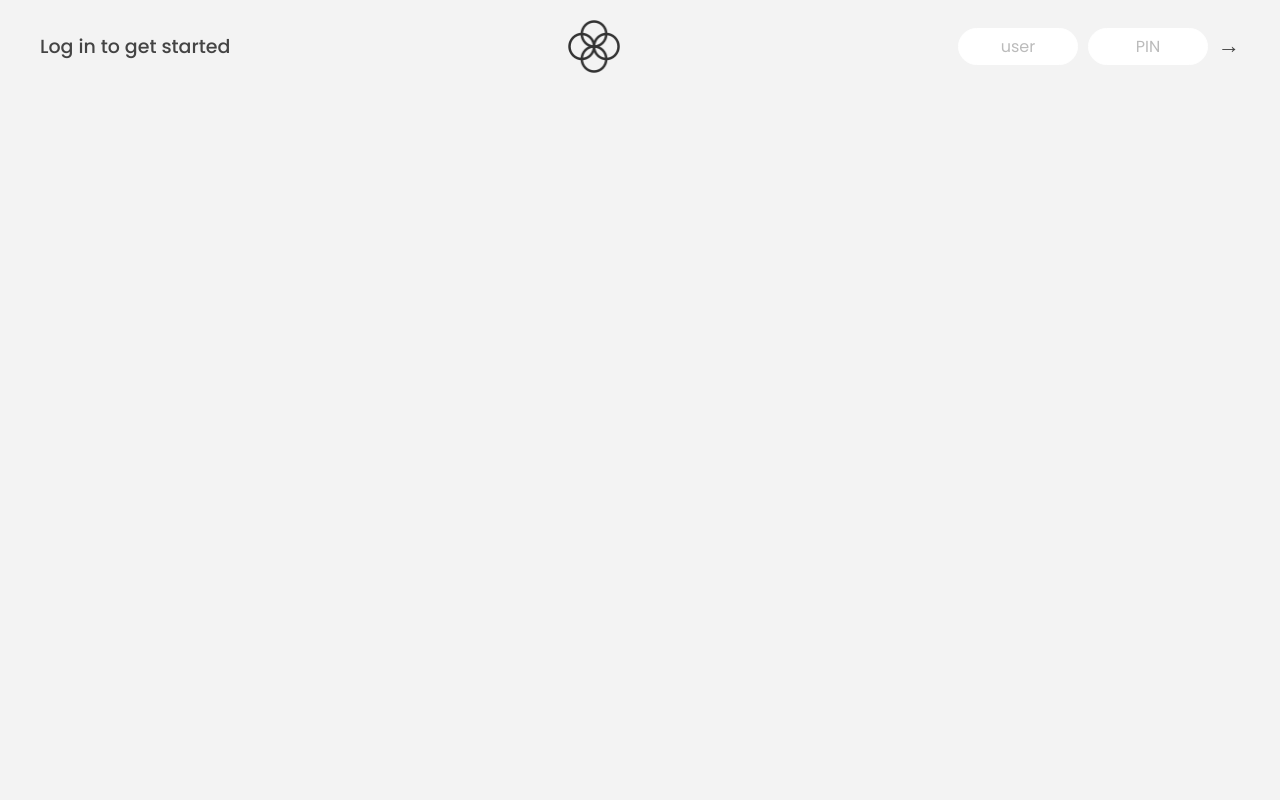
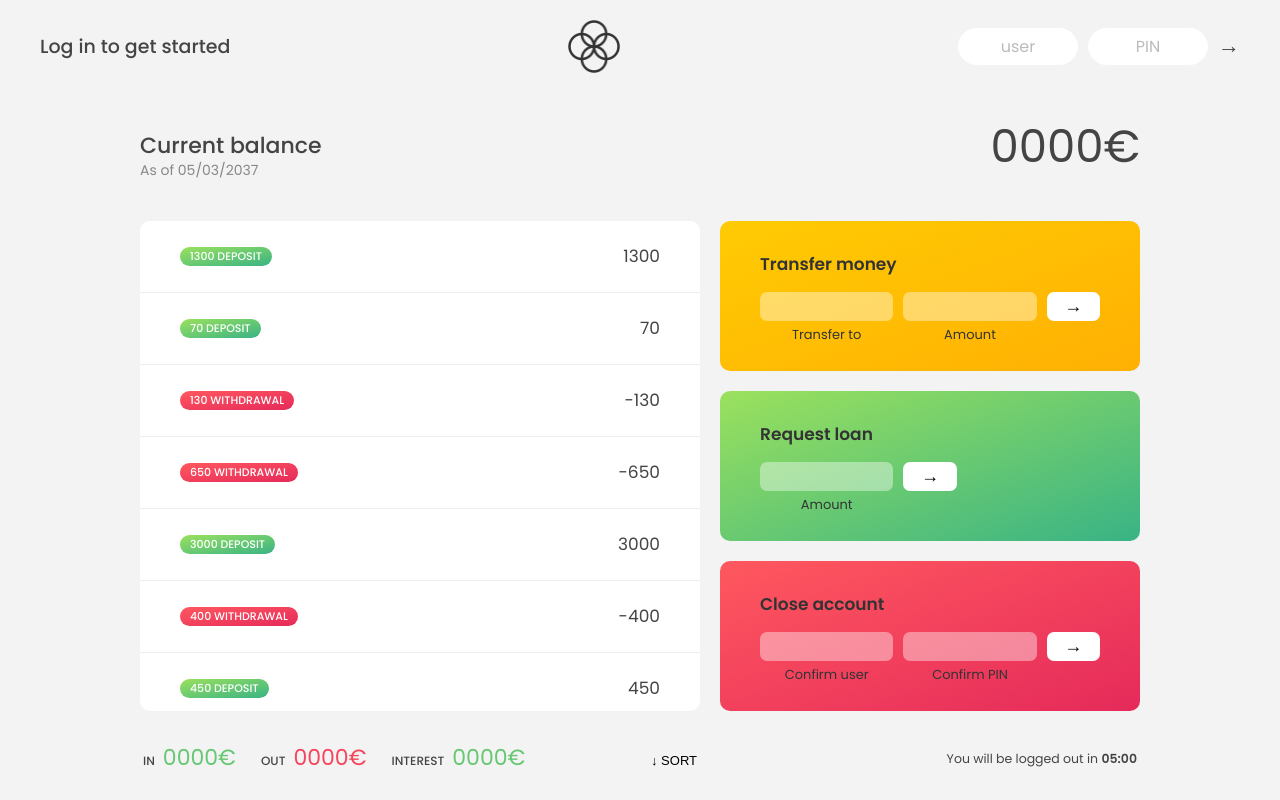
Before and after one commit to ahirkhushal/Bankist, a plain HTML site: page index.html in a window 1280 px wide. Drawn offline with Linux system fonts and the light colour scheme.

Commit message:
display all movements

```diff
--- a/script.js
+++ b/script.js
@@ -60,6 +60,26 @@ const inputTransferAmount = document.querySelector('.form__input--amount');
 const inputLoanAmount = document.querySelector('.form__input--loan-amount');
 const inputCloseUsername = document.querySelector('.form__input--user');
 const inputClosePin = document.querySelector('.form__input--pin');
+
+const displayMovements = function (movements) {
+  console.log(movements);
+  containerMovements.innerHTML = '';
+  movements.forEach((mov, i) => {
+    const type = mov > 0 ? 'deposit' : 'withdrawal';
+    const html = `
+        <div class="movements__row">
+          <div class="movements__type movements__type--${type}">${Math.abs(
+      mov
+    )} ${type}</div>
+          <div class="movements__value">${mov}</div>
+        </div>
+    `;
+
+    containerMovements.insertAdjacentHTML('afterbegin', html);
+  });
+};
+
+displayMovements(account1.movements);
 
 /////////////////////////////////////////////////
 /////////////////////////////////////////////////
--- a/style.css
+++ b/style.css
@@ -16,7 +16,7 @@ html {
 }
 
 body {
-  font-family: "Poppins", sans-serif;
+  font-family: 'Poppins', sans-serif;
   color: #444;
   background-color: #f3f3f3;
   height: 100vh;
@@ -94,7 +94,7 @@ nav {
   gap: 2rem;
 
   /* NOTE This creates the fade in/out anumation */
-  opacity: 0;
+  /* opacity: 0; */
   transition: all 1s;
 }
 
```
